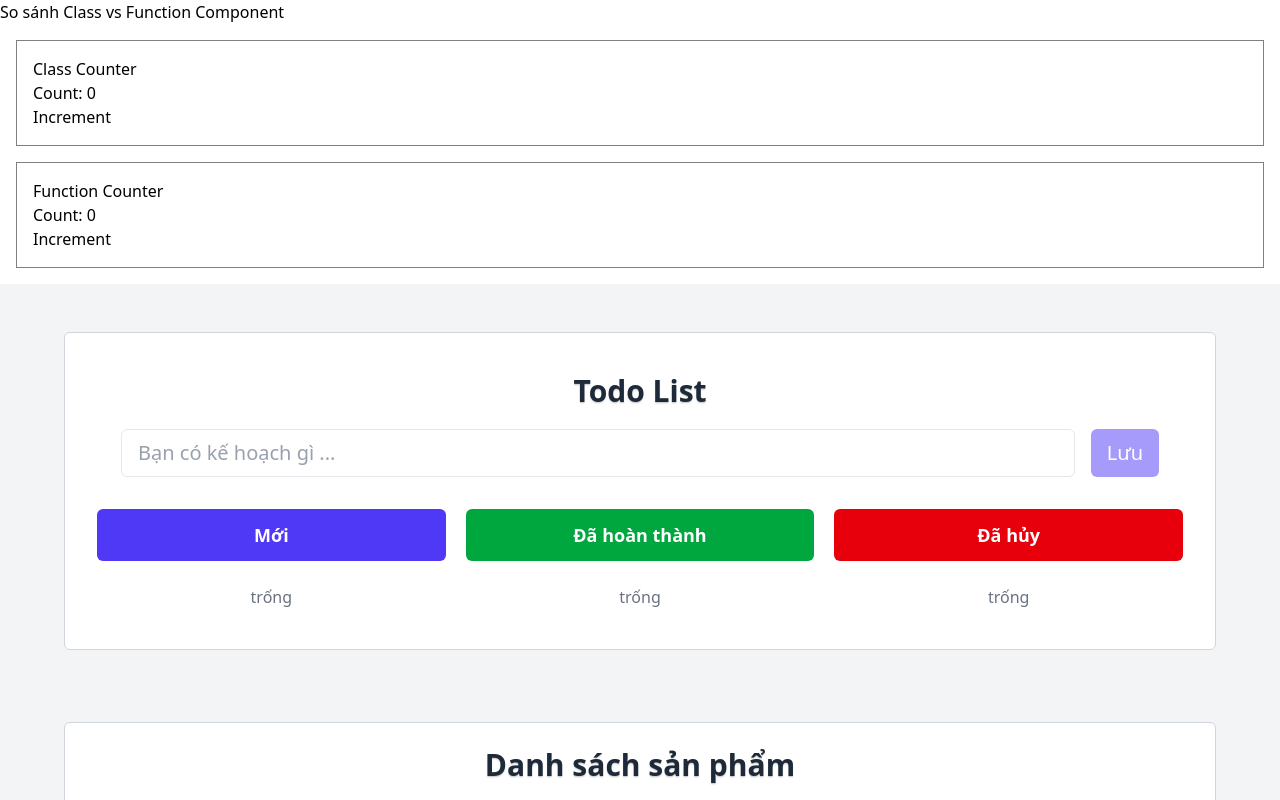
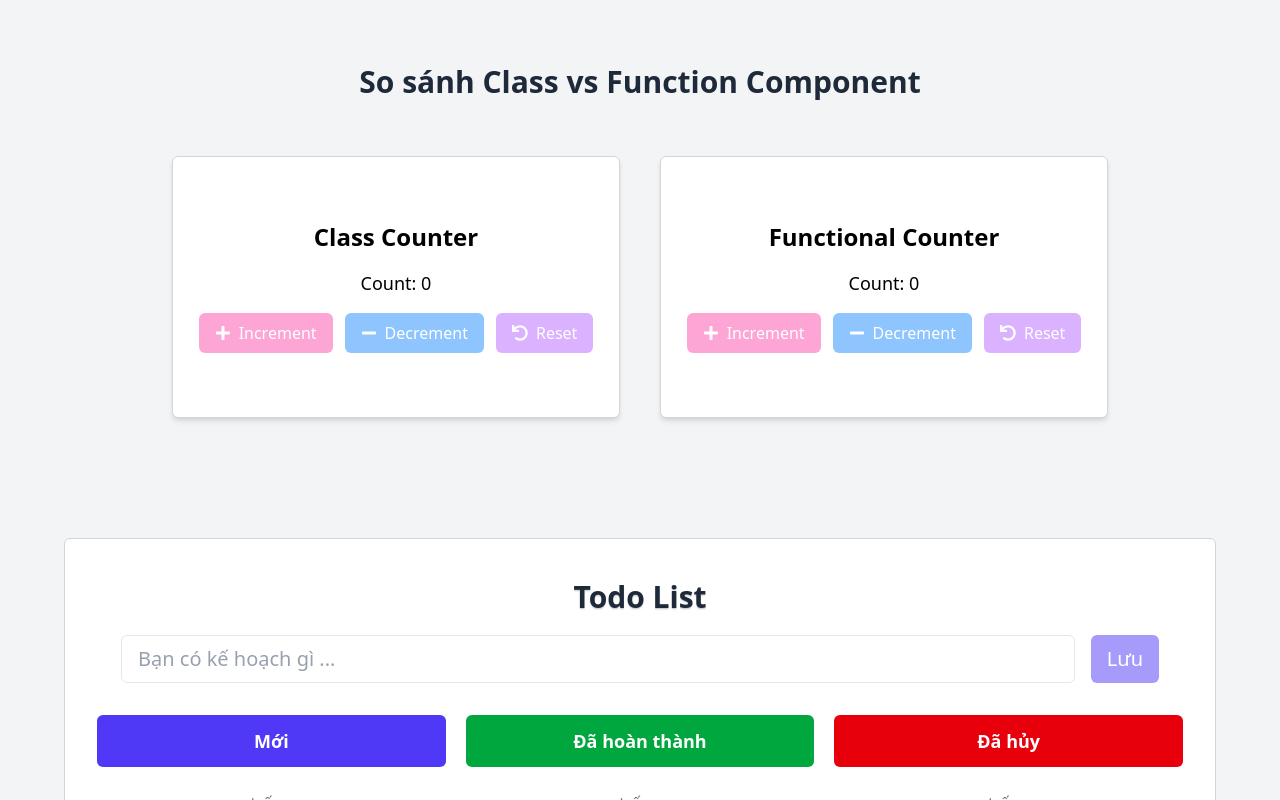
Before and after one commit to NguyenThanhHaii/2025_CSE391_BTNhom_NentangWeb, a React (Vite) app: page / in a window 1280 px wide. Shown: the top 800 px of the page. Built offline with nearby package versions, Linux system fonts and the light colour scheme.

Commit message:
beautify the project

```diff
--- a/package.json
+++ b/package.json
@@ -13,6 +13,7 @@
     "@tailwindcss/vite": "^4.1.7",
     "react": "^19.1.0",
     "react-dom": "^19.1.0",
+    "react-icons": "^5.5.0",
     "tailwindcss": "^4.1.7"
   },
   "devDependencies": {
--- a/src/App.jsx
+++ b/src/App.jsx
@@ -6,15 +6,19 @@ import ProductList from "./ProductList";
 
 function App() {
   return (
-    <>
-      <div>
-        <h1>So sánh Class vs Function Component</h1>
-        <CounterClass />
-        <CounterFunction />
+    <div className="bg-gray-100 py-10">
+      <h1 className="text-3xl font-bold text-center bg-gray-100 text-gray-800 py-6">
+        So sánh Class vs Function Component
+      </h1>
+      <div className="flex justify-center bg-gray-100 p-4 mb-10">
+        <div className="flex flex-col sm:flex-row gap-10">
+          <CounterClass />
+          <CounterFunction />
+        </div>
       </div>
       <TodoList />
       <ProductList />
-    </>
+    </div>
   );
 }
 
--- a/src/CounterClass.jsx
+++ b/src/CounterClass.jsx
@@ -1,32 +1,52 @@
-import React, { Component } from 'react';
+import React, { Component } from "react";
+import { FaPlus, FaMinus, FaUndo } from "react-icons/fa";
 
 class CounterClass extends Component {
   constructor(props) {
     super(props);
-    this.state = {
-      count: 0,
-    };
+    this.state = { count: 0 };
   }
 
   increment = () => {
     this.setState({ count: this.state.count + 1 });
   };
 
+  decrement = () => {
+    this.setState({ count: this.state.count - 1 });
+  };
+
+  reset = () => {
+    this.setState({ count: 0 });
+  };
+
   render() {
     return (
-      <div style={styles}>
-        <h2>Class Counter</h2>
-        <p>Count: {this.state.count}</p>
-        <button onClick={this.increment}>Increment</button>
+      <div className="text-center border border-gray-300 bg-white rounded-md p-16 m-4 shadow-md max-w-md mx-auto">
+        <h3 className="text-2xl font-semibold mb-4">Class Counter</h3>
+        <p className="text-lg mb-4">Count: {this.state.count}</p>
+        <div className="flex justify-center gap-3">
+          <button
+            onClick={this.increment}
+            className="px-4 py-2 bg-pink-300 text-white rounded-md hover:bg-pink-400 transition-colors duration-300 flex items-center gap-2"
+          >
+            <FaPlus /> Increment
+          </button>
+          <button
+            onClick={this.decrement}
+            className="px-4 py-2 bg-blue-300 text-white rounded-md hover:bg-blue-400 transition-colors duration-300 flex items-center gap-2"
+          >
+            <FaMinus /> Decrement
+          </button>
+          <button
+            onClick={this.reset}
+            className="px-4 py-2 bg-purple-300 text-white rounded-md hover:bg-purple-400 transition-colors duration-300 flex items-center gap-2"
+          >
+            <FaUndo /> Reset
+          </button>
+        </div>
       </div>
     );
   }
 }
 
-const styles = {
-  border: '1px solid gray',
-  padding: '1rem',
-  margin: '1rem',
-};
-
 export default CounterClass;
--- a/src/CounterFunction.jsx
+++ b/src/CounterFunction.jsx
@@ -1,21 +1,39 @@
-import React, { useState } from 'react';
+import React, { useState } from "react";
+import { FaPlus, FaMinus, FaUndo } from "react-icons/fa";
 
 function CounterFunction() {
   const [count, setCount] = useState(0);
 
+  const increment = () => setCount((prevCount) => prevCount + 1);
+  const decrement = () => setCount((prevCount) => prevCount - 1);
+  const reset = () => setCount(0);
+
   return (
-    <div style={styles}>
-      <h2>Function Counter</h2>
-      <p>Count: {count}</p>
-      <button onClick={() => setCount(count + 1)}>Increment</button>
+    <div className="text-center border border-gray-300 bg-white rounded-md p-16 m-4 shadow-md max-w-md mx-auto">
+      <h3 className="text-2xl font-semibold mb-4">Functional Counter</h3>
+      <p className="text-lg mb-4">Count: {count}</p>
+      <div className="flex justify-center gap-3">
+        <button
+          onClick={increment}
+          className="px-4 py-2 bg-pink-300 text-white rounded-md hover:bg-pink-400 transition-colors duration-300 flex items-center gap-2"
+        >
+          <FaPlus /> Increment
+        </button>
+        <button
+          onClick={decrement}
+          className="px-4 py-2 bg-blue-300 text-white rounded-md hover:bg-blue-400 transition-colors duration-300 flex items-center gap-2"
+        >
+          <FaMinus /> Decrement
+        </button>
+        <button
+          onClick={reset}
+          className="px-4 py-2 bg-purple-300 text-white rounded-md hover:bg-purple-400 transition-colors duration-300 flex items-center gap-2"
+        >
+          <FaUndo /> Reset
+        </button>
+      </div>
     </div>
   );
 }
 
-const styles = {
-  border: '1px solid gray',
-  padding: '1rem',
-  margin: '1rem',
-};
-
 export default CounterFunction;
```
Also changed, not shown: src/components/ProductCard.jsx (line endings or trailing spaces), 1 other file (tests, documents, lock files or other folders).
